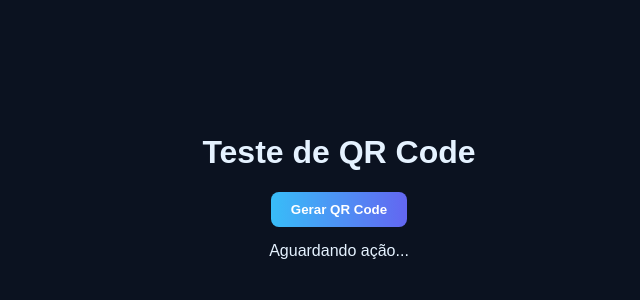
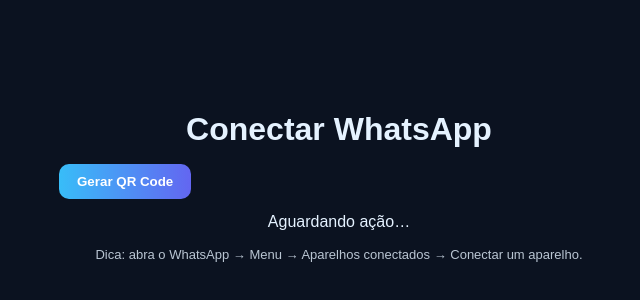
Before and after one commit to sacnutrividaretinox-ui/saas-projeto, a website: page public/index.html in a window 1280 px wide. Shown: the part 214-514 px from the top of the page, without its empty margins (301-941 px from the left). Drawn offline with Linux system fonts and the light colour scheme.

Commit message:
Atualiza front-end (index.html e styles.css) e ajustes do QR Code

```diff
--- a/public/index.html
+++ b/public/index.html
@@ -1,50 +1,57 @@
 <!DOCTYPE html>
 <html lang="pt-BR">
 <head>
-  <meta charset="UTF-8">
-  <meta name="viewport" content="width=device-width, initial-scale=1.0">
-  <title>Teste QR Code</title>
+  <meta charset="UTF-8" />
+  <meta name="viewport" content="width=device-width, initial-scale=1.0"/>
+  <title>WhatsApp – QR Code</title>
   <style>
-    body {
-      font-family: Arial, sans-serif;
-      background: #0b1220;
-      color: #e5f2ff;
-      display: flex;
-      flex-direction: column;
-      align-items: center;
-      justify-content: center;
-      min-height: 100vh;
-      margin: 0;
+    :root {
+      --bg:#0b1220; --text:#e5f2ff; --primary:#38bdf8; --primary-2:#6366f1;
     }
-    #qrImage {
-      display: none;
-      margin-top: 20px;
-      border: 6px solid #38bdf8;
-      border-radius: 16px;
-      background: #fff;
-      max-width: 320px;
-      width: 100%;
-      height: auto;
-      box-shadow: 0 4px 16px rgba(0,0,0,.4);
+    *{box-sizing:border-box}
+    body{
+      margin:0; min-height:100vh; display:flex; flex-direction:column;
+      align-items:center; justify-content:center;
+      font-family:Arial, Helvetica, sans-serif; background:#0b1220; color:var(--text);
+      padding:24px;
     }
-    button {
-      padding: 10px 20px;
-      background: linear-gradient(90deg, #38bdf8, #6366f1);
-      border: none;
-      border-radius: 8px;
-      color: white;
-      font-weight: bold;
-      cursor: pointer;
+    h1{margin:0 0 16px}
+    .actions{display:flex; gap:12px; align-items:center; flex-wrap:wrap}
+    button{
+      padding:10px 18px; border:none; border-radius:10px; cursor:pointer; font-weight:700;
+      color:#fff; background:linear-gradient(90deg,var(--primary),var(--primary-2));
     }
-    button:hover { filter: brightness(1.1); }
-    #qrStatus { margin-top: 15px; }
+    button:hover{filter:brightness(1.06)}
+    #qrStatus{margin-top:14px}
+    #qrImage{
+      display:none; margin-top:16px; background:#fff;
+      border:6px solid var(--primary); border-radius:16px;
+      max-width:320px; width:100%; height:auto; box-shadow:0 8px 24px rgba(0,0,0,.35);
+    }
+    .wrap{max-width:560px; width:100%; text-align:center}
+    .note{opacity:.8; font-size:13px; margin-top:16px}
   </style>
 </head>
 <body>
-  <h1>Teste de QR Code</h1>
-  <button id="generateQrBtn">Gerar QR Code</button>
-  <div id="qrStatus">Aguardando ação...</div>
-  <img id="qrImage" alt="QR Code" />
+  <div class="wrap">
+    <h1>Conectar WhatsApp</h1>
+
+    <div class="actions">
+      <button id="generateQrBtn">Gerar QR Code</button>
+      <!-- Se quiser reativar depois:
+      <button id="disconnectBtn" style="background:#ef4444">Desconectar</button>
+      <button id="restartBtn">Reiniciar</button>
+      -->
+    </div>
+
+    <div id="qrStatus">Aguardando ação…</div>
+    <img id="qrImage" alt="QR Code" />
+
+    <div class="note">
+      Dica: abra o WhatsApp &rarr; Menu &rarr; Aparelhos conectados &rarr; Conectar um aparelho.
+    </div>
+  </div>
+
   <script src="app.js"></script>
 </body>
 </html>
```
Also changed, not shown: public/app.js (+4 -11 lines), server.js (+5 -49 lines).
